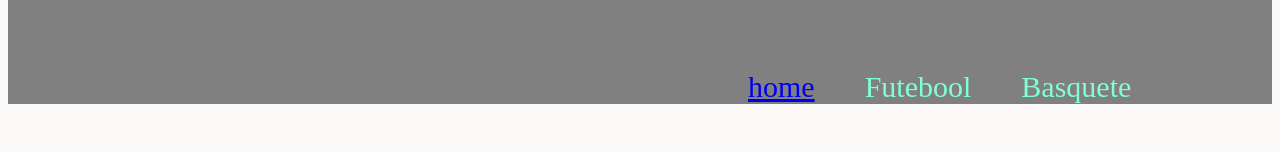
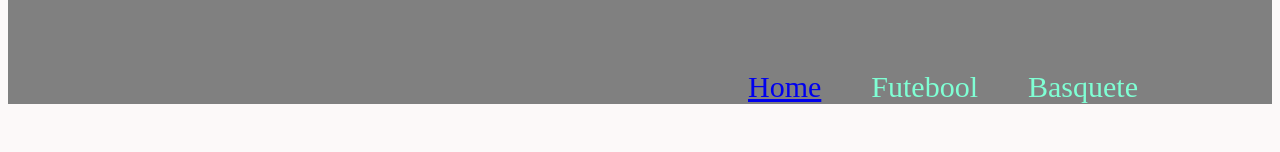
Before and after one commit to kauexz11/3tri, a plain HTML site: page index.html in a window 1280 px wide. Shown: the part 298-450 px from the top of the page. Drawn offline with Linux system fonts and the light colour scheme.

Commit message:
<li class="item_lista_cabecalho"><a href="index.html"> Home</a></li>

```diff
--- a/index.html
+++ b/index.html
@@ -10,7 +10,7 @@
     <header class="cabecalho">
         <img class="logo_cabecalho" src="bola.avif" alt="">
         <ul class="lista_cabecalho">
-            <li class="item_lista_cabecalho"><a href="index.html"> home</a></li>
+            <li class="item_lista_cabecalho"><a href="index.html"> Home</a></li>
             <li class="item_lista_cabecalho">Futebool</li>
             <li class="item_lista_cabecalho">Basquete</li>
         </ul>
```
